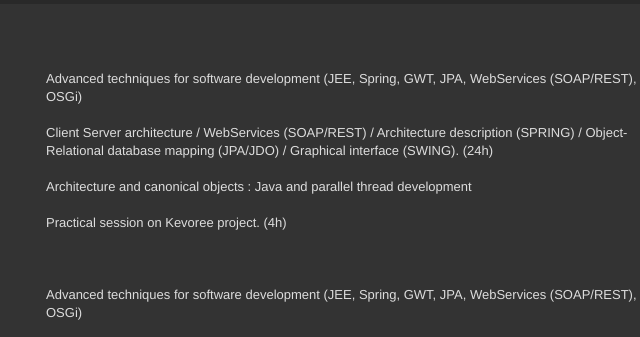
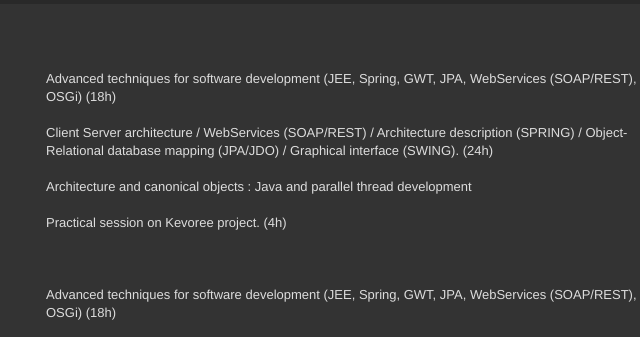
Before and after one commit to dukeboard/francoisfouquet, a plain HTML site: page teaching.html in a window 1280 px wide. Shown: the part 264-601 px from the top of the page, 294-934 px from the left. Drawn offline with Linux system fonts and the light colour scheme.

Commit message:
fix teaching hours

```diff
--- a/teaching.html
+++ b/teaching.html
@@ -72,7 +72,7 @@
                 <div class="span4">
                     <h4>2nd Year Master Degree (GL)</h4>
                 </div>
-                <div class="span8">Advanced techniques for software development (JEE, Spring, GWT, JPA, WebServices (SOAP/REST), OSGi)</div>
+                <div class="span8">Advanced techniques for software development (JEE, Spring, GWT, JPA, WebServices (SOAP/REST), OSGi) (18h)</div>
             </div>
             <br />
             <div class="row">
@@ -104,7 +104,7 @@
                 <div class="span4">
                     <h4>2nd Year Master Degree (GL)</h4>
                 </div>
-                <div class="span8">Advanced techniques for software development (JEE, Spring, GWT, JPA, WebServices (SOAP/REST), OSGi)</div>
+                <div class="span8">Advanced techniques for software development (JEE, Spring, GWT, JPA, WebServices (SOAP/REST), OSGi) (18h)</div>
             </div>
             <br />
             <div class="row">
```
